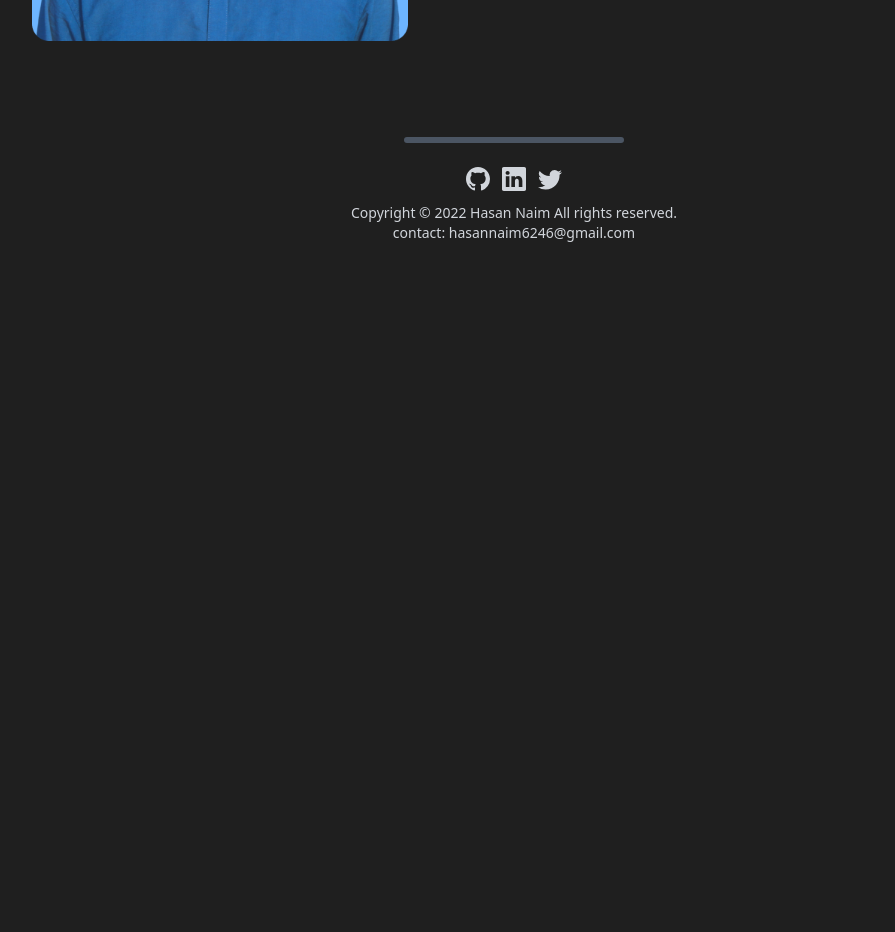
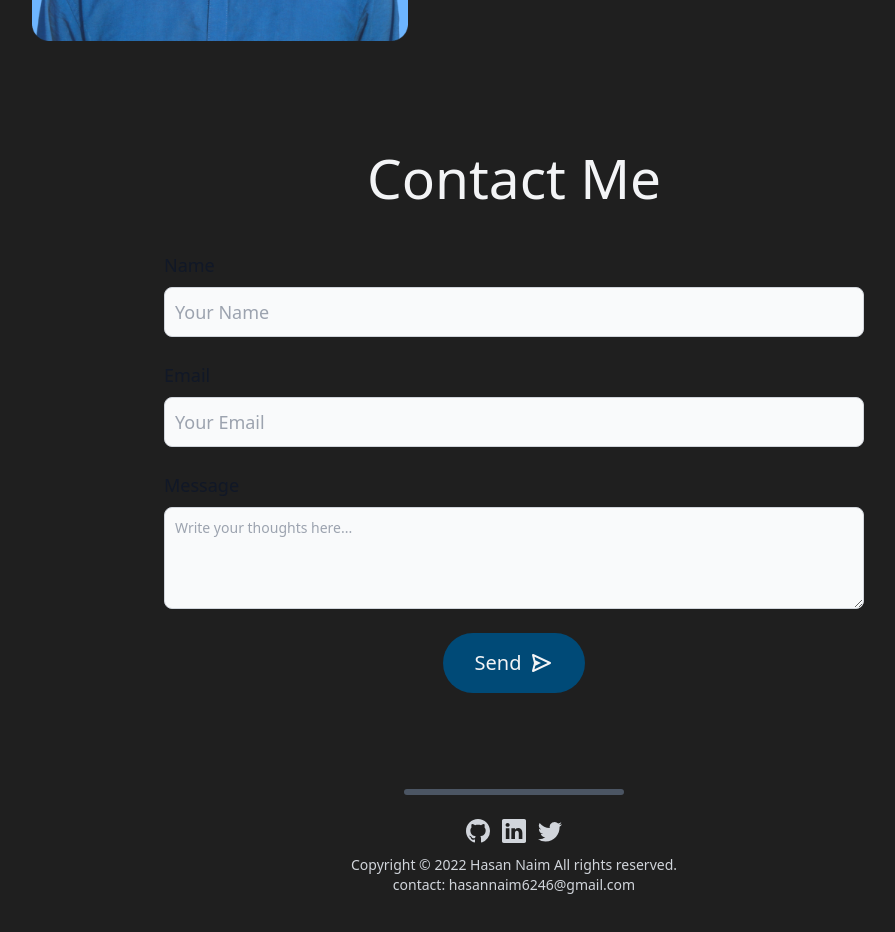
Before and after one commit to hasan-naim/portfolio, a React (Create React App) app: page / in a window 1280 px wide. Shown: the part 1800-2732 px from the top of the page, without its empty margins (126-1021 px from the left). Before the commit the page ends 2091 px from the top, so only its background shows below. Built offline with nearby package versions, Linux system fonts and the light colour scheme.

Commit message:
contact me section is done with design

```diff
--- a/public/projectData.json
+++ b/public/projectData.json
@@ -21,6 +21,8 @@
     "title": "Book House",
     "desc": "This is a buying/selling website. Here anyone one can add their used book and buyers can buy them. Admin can manage all the buyers and sellers.",
     "images": ["https://i.ibb.co/dByV18v/book-House.png"],
-    "liveLink": "https://book-house-39dbb.web.app/"
+    "liveLink": "https://book-house-39dbb.web.app/",
+    "clientLink": "https://github.com/hasan-naim/book-house-client",
+    "serverLink": "https://github.com/hasan-naim/book-house-server"
   }
 ]
--- a/src/components/PrimaryButton/PrimaryButton.jsx
+++ b/src/components/PrimaryButton/PrimaryButton.jsx
@@ -3,7 +3,7 @@ import React from "react";
 function PrimaryButton({ text, title, styles }) {
   return (
     <button
-      className={`bg-primaryBlue-800 py-4 px-8 text-gray-100 hover:bg-primaryBlue-900 font-mediu text-xl duration-300 ${styles}`}
+      className={`bg-primaryBlue-800 py-4 px-8 text-gray-100 hover:bg-primaryBlue-900 font-medium text-xl duration-300 ${styles}`}
       title={title}
     >
       {text}
--- /dev/null
+++ b/src/components/Sections/ContactMe/ContactMe.jsx
@@ -0,0 +1,73 @@
+import React from "react";
+import HeadLine from "../../HeadLine/HeadLine";
+import PrimaryButton from "../../PrimaryButton/PrimaryButton";
+import { BiSend } from "react-icons/bi";
+
+function ContactMe() {
+  return (
+    <section id="contactMe" className="mb-24">
+      <div className="container">
+        <HeadLine text={"Contact Me"} />
+        <div>
+          <form className="text-gray-100 max-w-[700px] mx-auto" action="">
+            <div class="mb-6">
+              <label
+                for="default-input"
+                class="block mb-2 text-lg font-medium text-gray-900 dark:text-gray-100"
+              >
+                Name
+              </label>
+              <input
+                type="text"
+                id="default-input"
+                placeholder="Your Name"
+                class="bg-gray-50 border border-gray-300 text-lg text-gray-900 rounded-lg focus:ring-blue-500 focus:border-blue-500 block w-full p-2.5 dark:bg-primaryDark-800 dark:border-gray-600 dark:placeholder-gray-400 dark:text-gray-300 focus:outline-none dark:focus:ring-blue-500 dark:focus:border-blue-500 "
+              />
+            </div>
+            <div class="mb-6">
+              <label
+                for="default-input"
+                class="block mb-2 text-lg font-medium text-gray-900 dark:text-gray-100"
+              >
+                Email
+              </label>
+              <input
+                type="text"
+                id="default-input"
+                placeholder="Your Email"
+                class="bg-gray-50 border border-gray-300 text-lg text-gray-900 rounded-lg focus:ring-blue-500 focus:border-blue-500 block w-full p-2.5 dark:bg-primaryDark-800 dark:border-gray-600 dark:placeholder-gray-400 dark:text-gray-300 focus:outline-none dark:focus:ring-blue-500 dark:focus:border-blue-500 "
+              />
+            </div>
+            <div class="mb-6">
+              <label
+                for="default-input"
+                class="block mb-2 text-lg font-medium text-gray-900 dark:text-gray-100"
+              >
+                Message
+              </label>
+              <textarea
+                id="message"
+                rows="4"
+                class="block p-2.5 w-full text-sm text-gray-900 bg-gray-50 rounded-lg border border-gray-300 focus:ring-blue-500 focus:border-blue-500 dark:bg-primaryDark-800 dark:border-gray-600 dark:placeholder-gray-400 dark:text-white dark:focus:ring-blue-500 dark:focus:border-blue-500 focus:outline-none"
+                placeholder="Write your thoughts here..."
+              ></textarea>
+            </div>
+            <div className="w-fit mx-auto">
+              <PrimaryButton
+                text={
+                  <span className="flex gap-2 items-center font-medium">
+                    <span>Send</span>
+                    <BiSend className="font-medium w-6 h-6" />
+                  </span>
+                }
+                styles="rounded-[38px] py-2 mx-auto w-fit"
+              />
+            </div>
+          </form>
+        </div>
+      </div>
+    </section>
+  );
+}
+
+export default ContactMe;
--- a/src/components/Sections/ProjectsSection/ProjectsSection.jsx
+++ b/src/components/Sections/ProjectsSection/ProjectsSection.jsx
@@ -16,7 +16,7 @@ function ProjectsSection() {
       <div className="container">
         <HeadLine text={"Projects"} />
         <div className="mt-4">
-          <div className="grid md:grid-cols-2 lg:grid-cols-3 gap-2 gap-y-8">
+          <div className="grid md:grid-cols-2 lg:grid-cols-3 gap-2">
             {data.map((project) => (
               /// Card
               <ProjectCard project={project} key={project.id} />
--- a/src/pages/Home.jsx
+++ b/src/pages/Home.jsx
@@ -2,6 +2,7 @@ import React from "react";
 import Navbar from "../components/Navbar/Navbar";
 import AboutMe from "../components/Sections/AboutMe/AboutMe";
 import Banner from "../components/Sections/Banner/Banner";
+import ContactMe from "../components/Sections/ContactMe/ContactMe";
 import Footer from "../components/Sections/Footer/Footer";
 import ProjectsSection from "../components/Sections/ProjectsSection/ProjectsSection";
 
@@ -12,6 +13,7 @@ function Home() {
       <Banner />
       <ProjectsSection />
       <AboutMe />
+      <ContactMe />
       <Footer />
     </div>
   );
```
